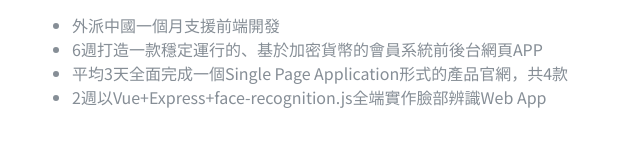
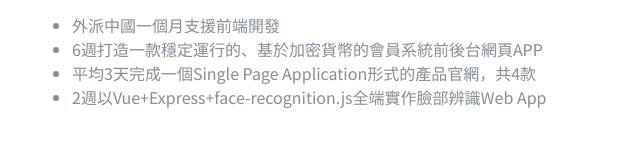
Before and after one commit to seven6306/tutor-resume-publish, a website: page index.html in a window 1280 px wide. Shown: the part 1042-1208 px from the top of the page, 288-928 px from the left. Drawn offline with nearby package versions, Linux system fonts and the light colour scheme; files that its build step writes are made by us from their sources; a web font is replaced by a local one.

Commit message:
update content

```diff
--- a/index.html
+++ b/index.html
@@ -102,7 +102,7 @@
             <ul>
               <li>外派中國一個月支援前端開發</li>
               <li>6週打造一款穩定運行的、基於加密貨幣的會員系統前後台網頁APP</li>
-              <li>平均3天全面完成一個Single Page Application形式的產品官網，共4款</li>
+              <li>平均3天完成一個Single Page Application形式的產品官網，共4款</li>
               <li>2週以Vue+Express+face-recognition.js全端實作臉部辨識Web App</li>
             </ul>
           </div>
```
Also changed, not shown: img/italy/breakfast.jpg, img/italy/church.jpg, img/italy/coast.jpg (deleted), img/italy/coast2.jpg (deleted), img/italy/hill.jpg (deleted), img/italy/mountain.jpg, img/italy/statue.jpg, img/taiwan/temple.jpg.
